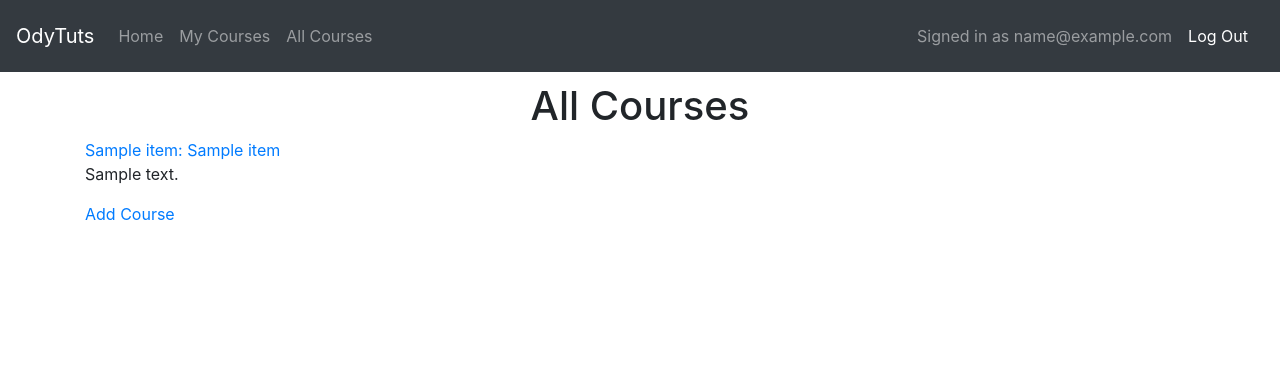
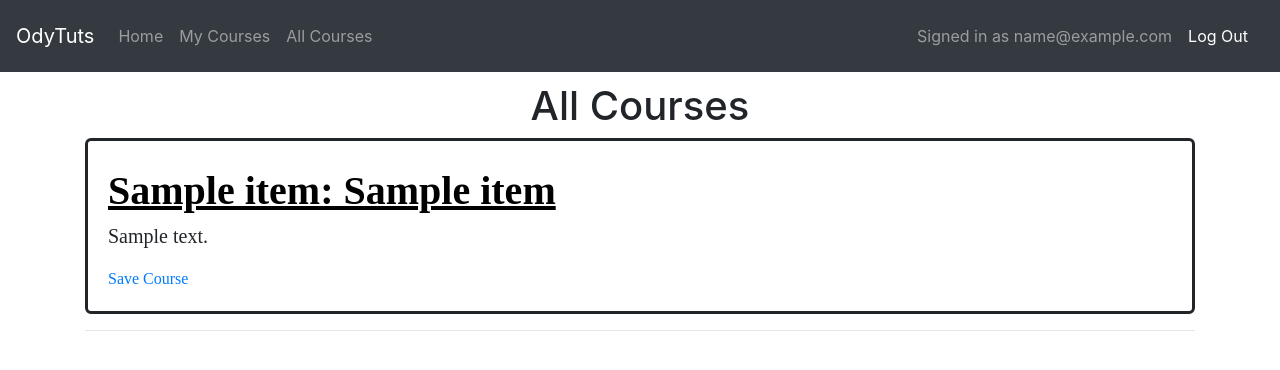
Before and after one commit to OneCodeMan/disco, a PHP site: page /all-courses.php in a window 1280 px wide. Shown: the top 370 px of the page. Run offline with PHP 8.4, Linux system fonts and the light colour scheme; the visitor is signed in with stand-in values (Sample User, id 1); tables that the repository leaves empty or names only in its code hold one stand-in row (values such as "Sample post"); data that the repository does not hold is empty; some libraries are stand-ins or nearby versions.

Commit message:
working on add course

```diff
--- a/all-courses.php
+++ b/all-courses.php
@@ -28,15 +28,16 @@ $user = $user['email'];
             <a class='course-title' href=$courseURL>$courseTitle: $title</a>
             <p class='description'>$description</p>
             <a href='path/to/add/course>
-              <button class='add-course-btn'>Add Course</button>
+              <button class='add-course-btn'>Save Course</button>
             </a>
           </div>
+          <hr>
         ";
       }
     }
 
-    $all_courses_html .= "</div>";
-    echo $all_courses_html;
+  $all_courses_html .= "</div>";
+  echo $all_courses_html;
 
   ?>
 </div>
--- a/assets/css/all-courses.css
+++ b/assets/css/all-courses.css
@@ -2,3 +2,21 @@
   text-align: center;
   margin-top: 10px;
 }
+
+.course-container {
+  border: solid;
+  padding: 20px;
+  font-family: "Avenir Next";
+  border-radius: 6px;
+}
+
+.course-title {
+  color: black;
+  text-decoration: underline;
+  font-size: 40px;
+  font-weight: bold;
+}
+
+.description {
+  font-size: 20px;
+}
--- /dev/null
+++ b/includes/handlers/forms/add_course.php
@@ -0,0 +1,3 @@
+<?php
+
+?>
```
Also changed, not shown: index.php (+29 -1 lines).
